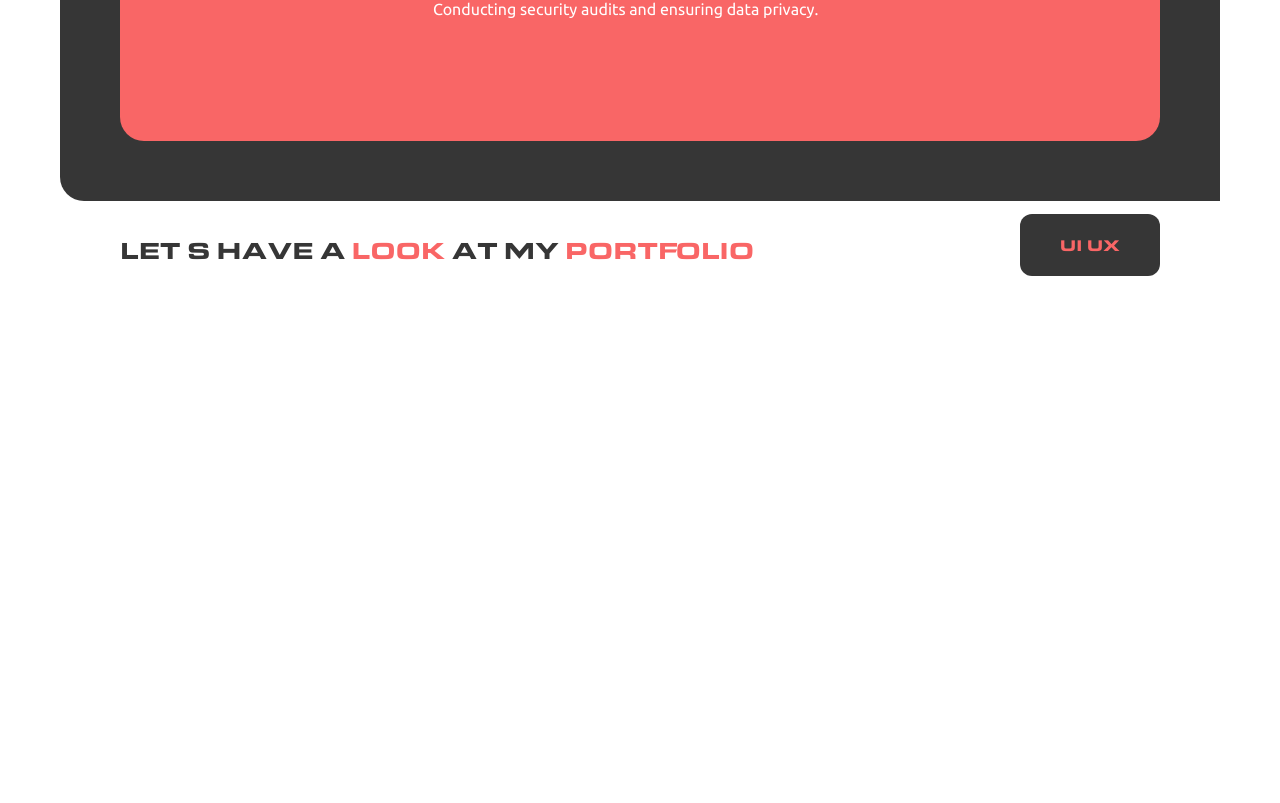
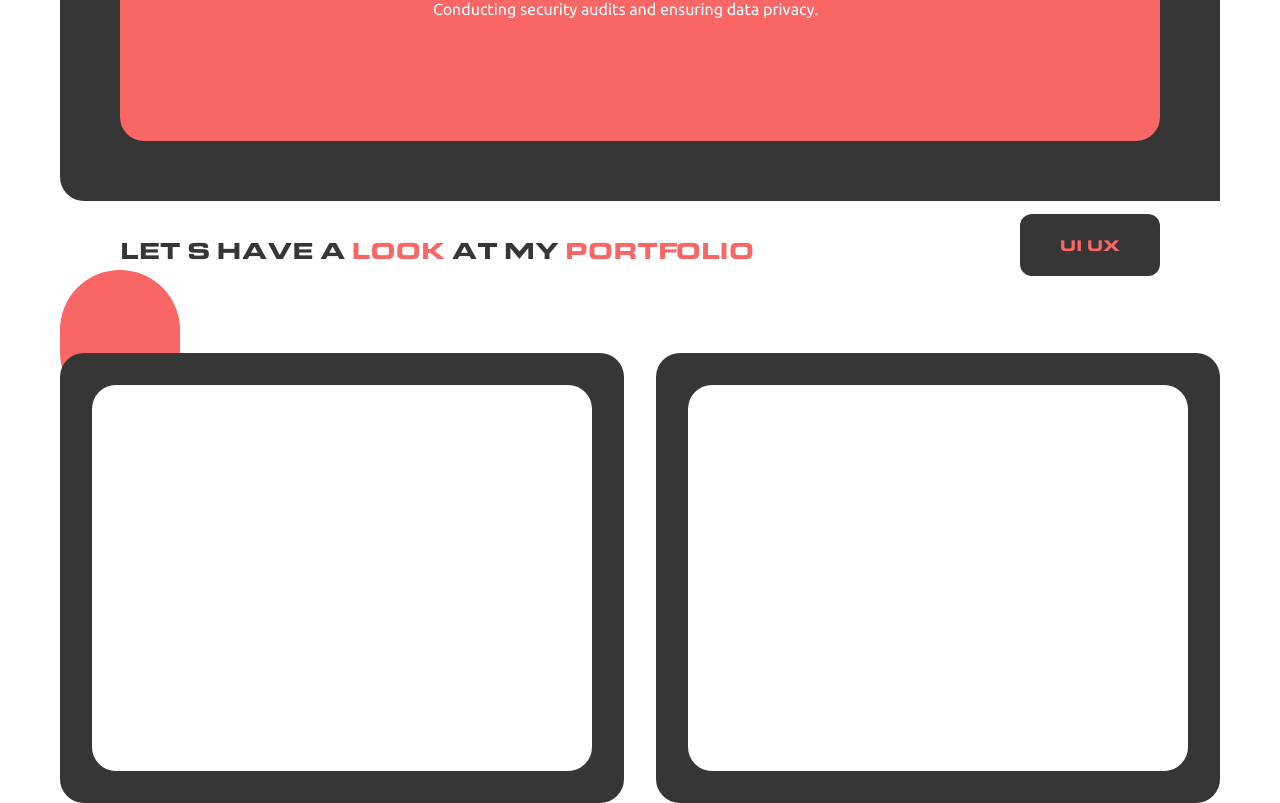
Before and after one commit to XhOwais/Personal-Portfolio-Website, a React (Vite) app: page / in a window 1280 px wide. Shown: the part 6648-7451 px from the top of the page. Before the commit the page ends 6924 px from the top, so only its background shows below. Built offline with nearby package versions, Linux system fonts and the light colour scheme.

Commit message:
Portfolio Changes

```diff
--- a/src/Subcomponents/portfolio.jsx
+++ b/src/Subcomponents/portfolio.jsx
@@ -3,7 +3,7 @@ import './portfolio.css';
 export default function Portfolio(){
     return(
         <>
-          <div className=" flex justify-between gap-8 mt-60 Pc:mx-120  Desktop:mx-60 laptop:mx-120 laptop:mt-32 mobile:mx-60 mobile:mt-32 smallmobile:mx-32 smallmobile:flex-col smallmobile:items-end  smallmobile:mt-32">
+          <div className=" flex justify-between gap-8 mt-60 Pc:mx-120  Desktop:mx-120 laptop:mx-120 laptop:mt-32 mobile:mx-60 mobile:mt-32 smallmobile:mx-32 smallmobile:flex-col smallmobile:items-end  smallmobile:mt-32">
             <h2 className=" font-heading text-32 laptop:text-24 mobile:text-24 smallmobile:text-24  text-heading">Let’s have a <span className=" text-hover">look</span> at my <span className=" text-hover">portfolio</span></h2>
             <div className="">
             <a className=" py-22 px-40 rounded-xl bg-heading font-heading text-hover" href="">
@@ -11,6 +11,19 @@ export default function Portfolio(){
             </a>
             </div>
           </div>
+          <div className=" Pc:mx-120 Desktop:mx-60 laptop:mx-60 mobile:mx-60 smallmobile:mx-25 mt-60">
+            <a className=" px-60 py-60 rounded-full bg-second" href=""></a>
+            <div className=" flex gap-8 mobile:flex-col smallmobile:flex-col">
+                <div className=" w-full h-550 laptop:h-450 smallmobile:h-300 rounded-3xl p-32 smallmobile:px-25 bg-heading">
+                    <div className=" w-auto h-full rounded-3xl bg-white">
+                    </div>
+                </div>
+                <div className=" w-full h-550 laptop:h-450 smallmobile:h-300 rounded-3xl p-32 smallmobile:px-25 bg-heading">
+                <div className=" w-auto h-full rounded-3xl bg-white">
+                    </div>
+                </div>
+            </div>
+          </div>
         </>
     )
 }
```
